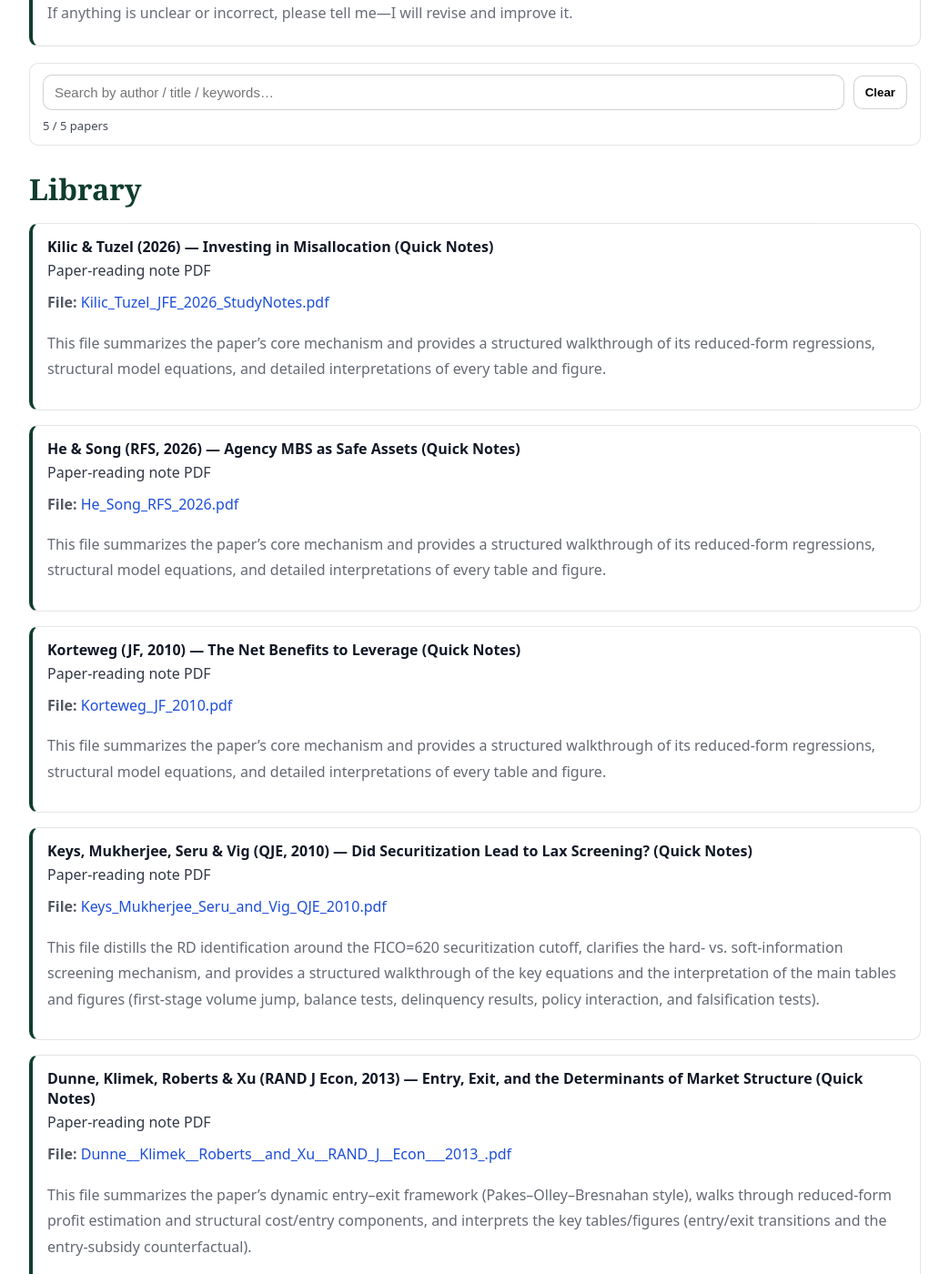
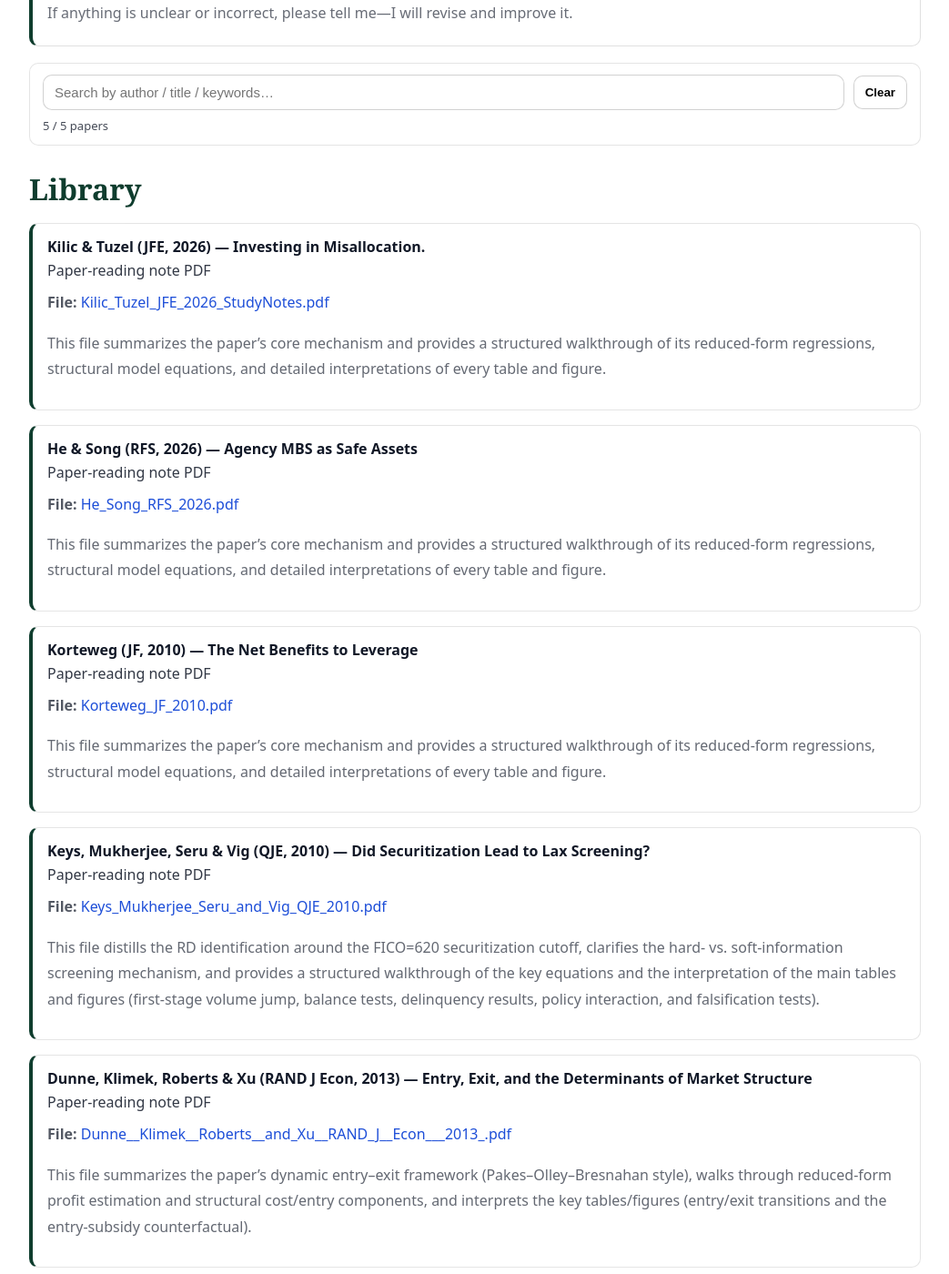
Before and after one commit to yaxinzn/study-archive, a Jekyll site: the page built from reading/index.md, in a window 1280 px wide and 1400 px high, scrolled down 629 px. Shown: the whole window at 91% size, without its empty margins (118-1161 px from the left). Built offline with Jekyll 4.4.1, drawn with Linux system fonts in a browser that asks for light colours.

Commit message:
Reading: professionalize paper titles

```diff
--- a/reading/index.md
+++ b/reading/index.md
@@ -100,7 +100,7 @@ hero_desc: Short, structured notes that prioritize identification logic, variabl
 
 
 <div class="reading-entry">
-  <div class="reading-title">Kilic & Tuzel (2026) — Investing in Misallocation (Quick Notes)</div>
+  <div class="reading-title">Kilic & Tuzel (JFE, 2026) — Investing in Misallocation.</div>
   <div class="reading-meta">Paper-reading note PDF</div>
 
   <p class="reading-file"><strong>File:</strong>
@@ -112,7 +112,7 @@ hero_desc: Short, structured notes that prioritize identification logic, variabl
 
 
 <div class="reading-entry">
-  <div class="reading-title">He & Song (RFS, 2026) — Agency MBS as Safe Assets (Quick Notes)</div>
+  <div class="reading-title">He & Song (RFS, 2026) — Agency MBS as Safe Assets</div>
   <div class="reading-meta">Paper-reading note PDF</div>
 
   <p class="reading-file"><strong>File:</strong>
@@ -124,7 +124,7 @@ hero_desc: Short, structured notes that prioritize identification logic, variabl
 
 
 <div class="reading-entry">
-  <div class="reading-title">Korteweg (JF, 2010) — The Net Benefits to Leverage (Quick Notes)</div>
+  <div class="reading-title">Korteweg (JF, 2010) — The Net Benefits to Leverage</div>
   <div class="reading-meta">Paper-reading note PDF</div>
 
   <p class="reading-file"><strong>File:</strong>
@@ -136,7 +136,7 @@ hero_desc: Short, structured notes that prioritize identification logic, variabl
 
 
 <div class="reading-entry">
-  <div class="reading-title">Keys, Mukherjee, Seru & Vig (QJE, 2010) — Did Securitization Lead to Lax Screening? (Quick Notes)</div>
+  <div class="reading-title">Keys, Mukherjee, Seru & Vig (QJE, 2010) — Did Securitization Lead to Lax Screening?</div>
   <div class="reading-meta">Paper-reading note PDF</div>
 
   <p class="reading-file"><strong>File:</strong>
@@ -148,7 +148,7 @@ hero_desc: Short, structured notes that prioritize identification logic, variabl
 
 
 <div class="reading-entry">
-  <div class="reading-title">Dunne, Klimek, Roberts & Xu (RAND J Econ, 2013) — Entry, Exit, and the Determinants of Market Structure (Quick Notes)</div>
+  <div class="reading-title">Dunne, Klimek, Roberts & Xu (RAND J Econ, 2013) — Entry, Exit, and the Determinants of Market Structure</div>
   <div class="reading-meta">Paper-reading note PDF</div>
 
   <p class="reading-file"><strong>File:</strong>
```
